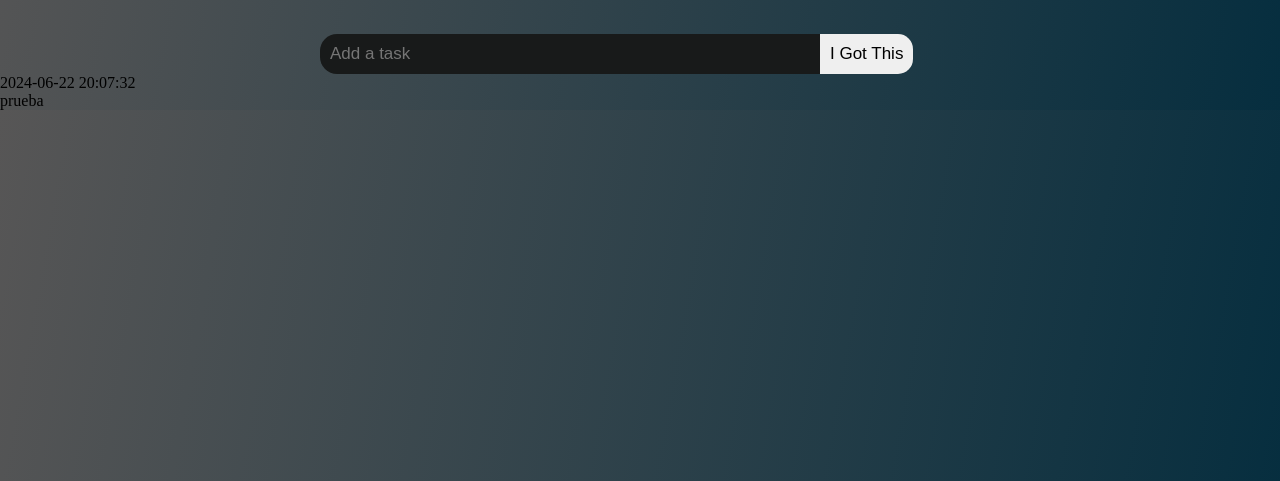
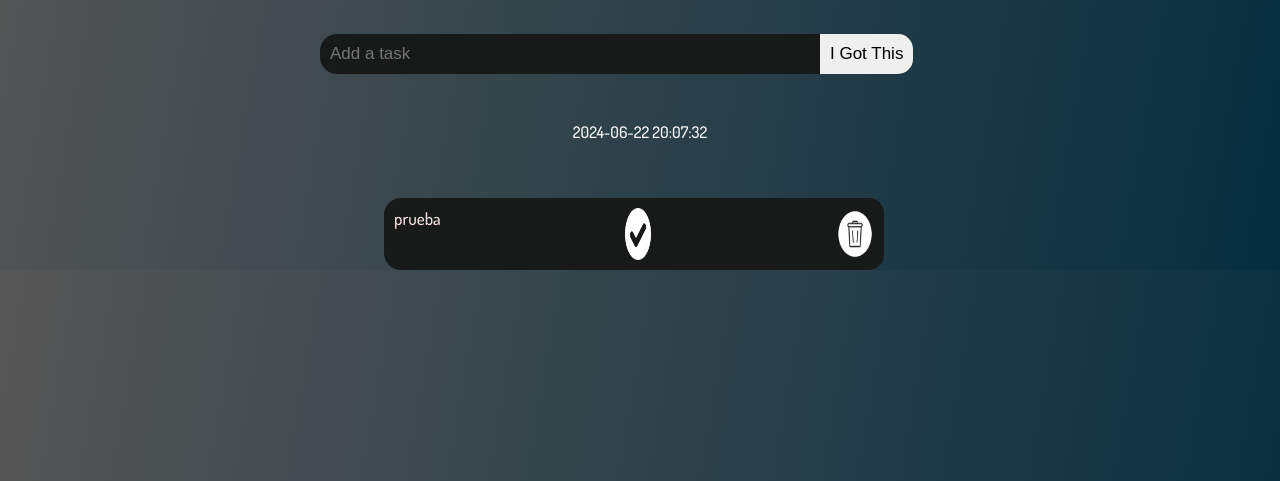
Before and after one commit to KevinnNeira/toDoList, a plain HTML site: page index.html in a window 1280 px wide. Shown: the part 319-800 px from the top of the page. Drawn offline with Linux system fonts and the light colour scheme; files whose address does not match are found by name.

Commit message:
feat: :sparkles: Se le agregonestilo a el resultao de la lista de tareas

```diff
--- a/css/style.css
+++ b/css/style.css
@@ -49,3 +49,47 @@ body{
     padding: 10px;
     font-size: 17px;
 }
+#datetime{
+    text-align: center;
+    color: white;
+    margin-top: 6vh;
+    font-family: "Dosis-Medium",sans-serif;
+}
+.list__homework{
+    display: flex;
+    justify-content: center;
+    flex-direction: row;
+    background-color: red;
+    margin-top: 3vh;
+    border-top-right-radius: 15px;
+    border-bottom-right-radius: 15px;
+    margin-left: 30%;
+    margin-top: 7vh;
+    background-color: #181a1a;
+    color: rgb(247, 226, 223);
+    padding: 10px;
+    font-size: 17px;
+    border: none;
+    outline: none;
+    border-top-left-radius: 17px;
+    border-bottom-left-radius: 17px;
+    max-width: 500px;
+    transition: background-color 200ms ease-in-out;
+    width: 50vw;
+    height: 9vh;
+    justify-content: space-between;
+}
+#homework{
+    font-family: "Dosis-Medium",sans-serif;
+
+}
+#icon__Check{
+    float: right;
+    width: 2vw;
+    filter: invert();
+}
+#icon__Delete{
+    width: 3vw;
+    filter: invert();
+    right: 0;
+}
--- a/index.html
+++ b/index.html
@@ -13,8 +13,7 @@
     </div>
         <input id="bar__list" type="text" placeholder="Add a task"><button id="button">I Got This</button>
 
-        <div id="datetime"></div>
-
+        <div id="datetime">
         <script>
             function updateDateTime() {
                 const now = new Date();
@@ -33,10 +32,12 @@
             setInterval(updateDateTime, 1000);
             updateDateTime(); // Initial call to display date and time immediately
         </script>
+        </div>
+
     <div class="list__homework">
         <p id="homework">prueba</p>
-        <!--<img id="icon__Check" src="storage/img/garrapata.png">
+        <img id="icon__Check" src="storage/img/garrapata.png">
         <img id="icon__Delete" src="storage/img/eliminar.png">
-    </div>-->
+    </div>
 </body>
 </html>
```
